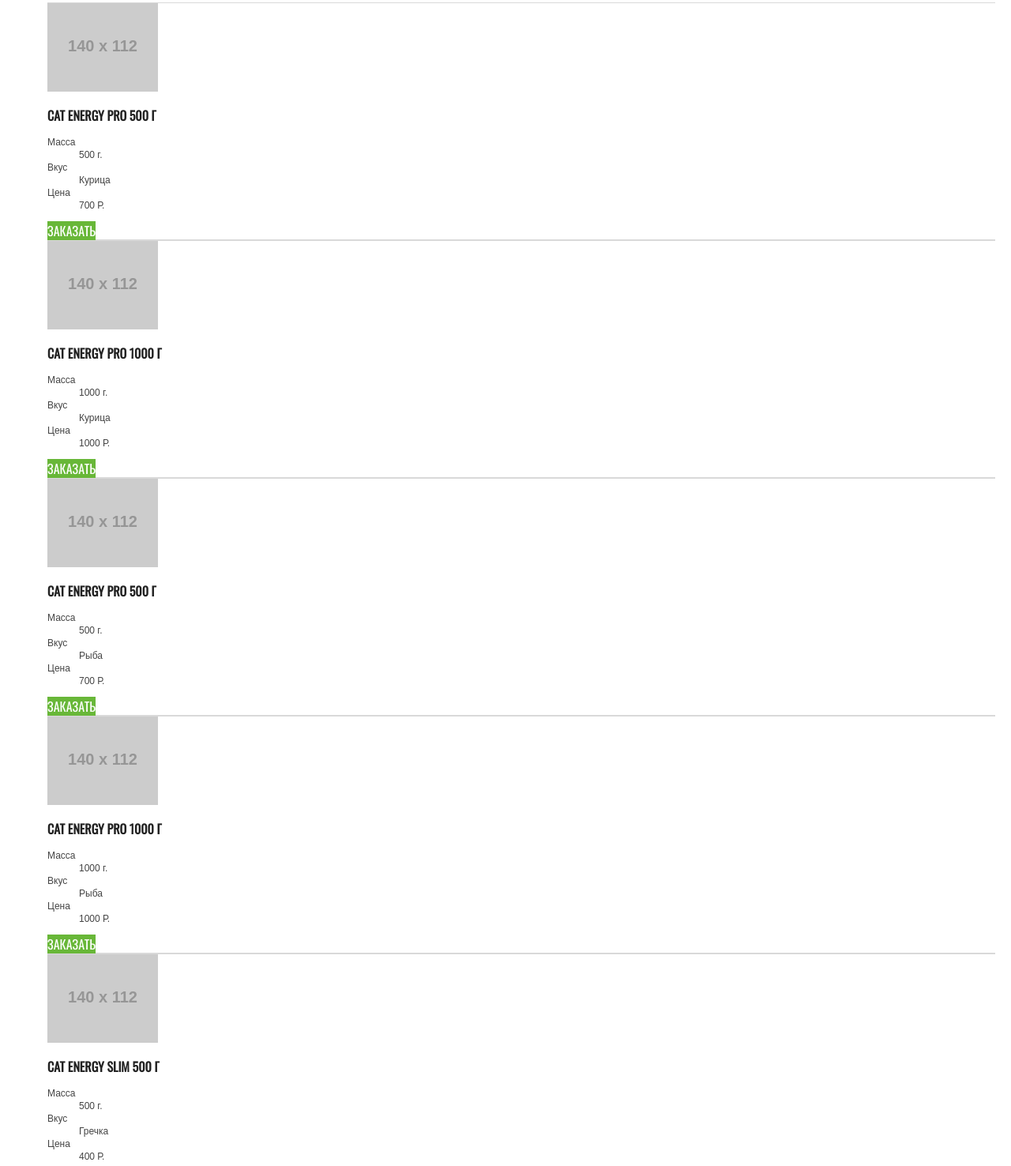
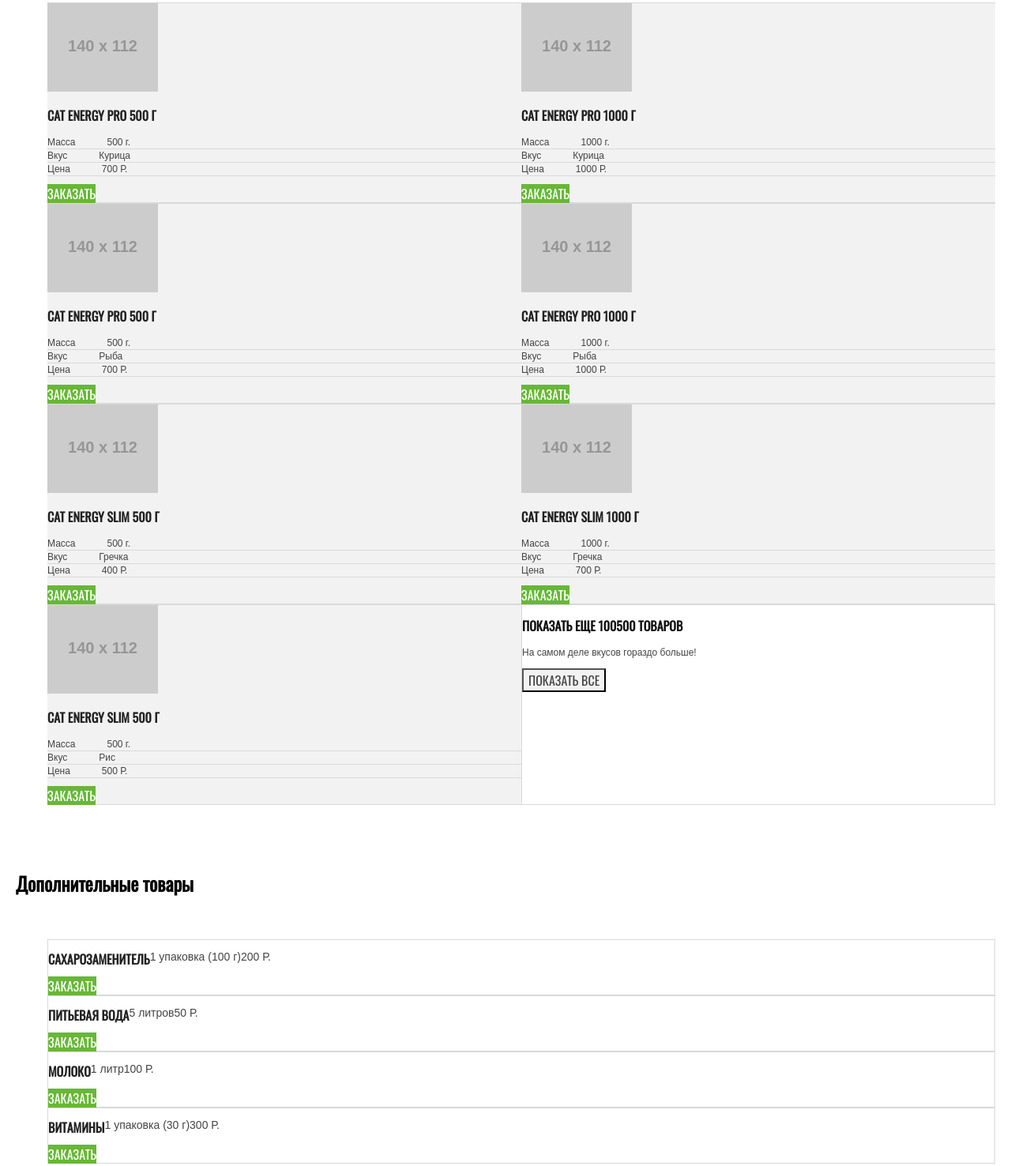
Before and after one commit to ivan573/1318193-cat-energy-21, a website: page source/catalog.html in a window 1280 px wide. Shown: the part 218-1694 px from the top of the page at 79% size. Drawn offline with nearby package versions, Linux system fonts and the light colour scheme; files that its build step writes are made by us from their sources; placeholder pictures from the web are drawn by us.

Commit message:
Adding screen width media queries for the catalog page

```diff
--- a/source/catalog.html
+++ b/source/catalog.html
@@ -46,12 +46,18 @@
               <h3>Cat Energy Pro 500 г</h3>
             </a>
             <dl class="item__data data">
+              <div class="data__weight">
                 <dt class="data__unit">Масса</dt>
                 <dd class="data__value">500 г.</dd>
+              </div>
+              <div class="data__taste">
                 <dt class="data__unit">Вкус</dt>
                 <dd class="data__value">Курица</dd>
+              </div>
+              <div class="data__price">
                 <dt class="data__unit">Цена</dt>
                 <dd class="data__value">700 Р.</dd>
+              </div>
             </dl>
             <a class="item__order-button" href="#">Заказать</a>
           </li>
@@ -63,12 +69,18 @@
               <h3>Cat Energy Pro 1000 г</h3>
             </a>
             <dl class="item__data data">
+              <div class="data__weight">
                 <dt class="data__unit">Масса</dt>
                 <dd class="data__value">1000 г.</dd>
+              </div>
+              <div class="data__taste">
                 <dt class="data__unit">Вкус</dt>
                 <dd class="data__value">Курица</dd>
+              </div>
+              <div class="data__price">
                 <dt class="data__unit">Цена</dt>
                 <dd class="data__value">1000 Р.</dd>
+              </div>
             </dl>
             <a class="item__order-button" href="#">Заказать</a>
           </li>
@@ -80,12 +92,18 @@
               <h3>Cat Energy Pro 500 г</h3>
             </a>
             <dl class="item__data data">
+              <div class="data__weight">
                 <dt class="data__unit">Масса</dt>
                 <dd class="data__value">500 г.</dd>
+              </div>
+              <div class="data__taste">
                 <dt class="data__unit">Вкус</dt>
                 <dd class="data__value">Рыба</dd>
+              </div>
+              <div class="data__price">
                 <dt class="data__unit">Цена</dt>
                 <dd class="data__value">700 Р.</dd>
+              </div>
             </dl>
             <a class="item__order-button" href="#">Заказать</a>
           </li>
@@ -97,12 +115,18 @@
               <h3>Cat Energy Pro 1000 г</h3>
             </a>
             <dl class="item__data data">
+              <div class="data__weight">
                 <dt class="data__unit">Масса</dt>
                 <dd class="data__value">1000 г.</dd>
+              </div>
+              <div class="data__taste">
                 <dt class="data__unit">Вкус</dt>
                 <dd class="data__value">Рыба</dd>
+              </div>
+              <div class="data__price">
                 <dt class="data__unit">Цена</dt>
                 <dd class="data__value">1000 Р.</dd>
+              </div>
             </dl>
             <a class="item__order-button" href="#">Заказать</a>
           </li>
@@ -114,12 +138,18 @@
               <h3>Cat Energy Slim 500 г</h3>
             </a>
             <dl class="item__data data">
+              <div class="data__weight">
                 <dt class="data__unit">Масса</dt>
                 <dd class="data__value">500 г.</dd>
+              </div>
+              <div class="data__taste">
                 <dt class="data__unit">Вкус</dt>
                 <dd class="data__value">Гречка</dd>
+              </div>
+              <div class="data__price">
                 <dt class="data__unit">Цена</dt>
                 <dd class="data__value">400 Р.</dd>
+              </div>
             </dl>
             <a class="item__order-button" href="#">Заказать</a>
           </li>
@@ -131,12 +161,18 @@
               <h3>Cat Energy Slim 1000 г</h3>
             </a>
             <dl class="item__data data">
+              <div class="data__weight">
                 <dt class="data__unit">Масса</dt>
                 <dd class="data__value">1000 г.</dd>
+              </div>
+              <div class="data__taste">
                 <dt class="data__unit">Вкус</dt>
                 <dd class="data__value">Гречка</dd>
+              </div>
+              <div class="data__price">
                 <dt class="data__unit">Цена</dt>
                 <dd class="data__value">700 Р.</dd>
+              </div>
             </dl>
             <a class="item__order-button" href="#">Заказать</a>
           </li>
@@ -148,12 +184,18 @@
               <h3>Cat Energy Slim 500 г</h3>
             </a>
             <dl class="item__data data">
+              <div class="data__weight">
                 <dt class="data__unit">Масса</dt>
                 <dd class="data__value">500 г.</dd>
+              </div>
+              <div class="data__taste">
                 <dt class="data__unit">Вкус</dt>
                 <dd class="data__value">Рис</dd>
+              </div>
+              <div class="data__price">
                 <dt class="data__unit">Цена</dt>
                 <dd class="data__value">500 Р.</dd>
+              </div>
             </dl>
             <a class="item__order-button" href="#">Заказать</a>
           </li>
@@ -164,10 +206,12 @@
           </li>
         </ul>
       </section>
+      <div class="page-main__extra-and-gift-wrapper extra-and-gift-wrapper">
         <section class="page-main__extra-goods extra-goods">
           <h2 class="extra-goods__heading">Дополнительные товары</h2>
           <ul class="extra-goods__catalog-extra catalog-extra">
             <li class="catalog-extra__item-extra item-extra">
+              <div class="item-extra__data">
                 <a class="item-extra__name" href="#">
                   <h3>Сахарозаменитель</h3>
                 </a>
@@ -175,9 +219,11 @@
                   <p class="info__unit">1 упаковка (100 г)</p>
                   <p class="info__price">200 Р.</p>
                 </div>
+              </div>
               <a class="item-extra__order-button" href="#">Заказать</a>
             </li>
             <li class="catalog-extra__item-extra item-extra">
+              <div class="item-extra__data">
                 <a class="item-extra__name" href="#">
                   <h3>Питьевая вода</h3>
                 </a>
@@ -185,9 +231,11 @@
                   <p class="info__unit">5 литров</p>
                   <p class="info__price">50 Р.</p>
                 </div>
+              </div>
               <a class="item-extra__order-button" href="#">Заказать</a>
             </li>
             <li class="catalog-extra__item-extra item-extra">
+              <div class="item-extra__data">
                 <a class="item-extra__name" href="#">
                   <h3>Молоко</h3>
                 </a>
@@ -195,9 +243,11 @@
                   <p class="info__unit">1 литр</p>
                   <p class="info__price">100 Р.</p>
                 </div>
+              </div>
               <a class="item-extra__order-button" href="#">Заказать</a>
             </li>
             <li class="catalog-extra__item-extra item-extra">
+              <div class="item-extra__data">
                 <a class="item-extra__name" href="#">
                   <h3>Витамины</h3>
                 </a>
@@ -205,14 +255,16 @@
                   <p class="info__unit">1 упаковка (30 г)</p>
                   <p class="info__price">300 Р.</p>
                 </div>
+              </div>
               <a class="item-extra__order-button" href="#">Заказать</a>
             </li>
           </ul>
         </section>
         <section class="page-main__gift gift">
-        <h2 class="visially-hidden">Подарок</h2>
+          <h2 class="visually-hidden">Подарок</h2>
           <p class="gift__text">Закажите все и получите чехол для кота в подарок!</p>
         </section>
+      </div>
     </main>
     <footer class="page-footer">
       <div class="page-footer__address-wrapper">
--- /dev/null
+++ b/source/less/blocks/catalog/catalog.less
@@ -0,0 +1,10 @@
+.catalog {
+  @media (min-width: @tablet-width) {
+    display: grid;
+    grid-template-columns: 1fr 1fr;
+  }
+
+  @media (min-width: @desktop-width) {
+    grid-template-columns: repeat(4, 1fr);
+  }
+}
--- a/source/less/blocks/catalog/data.less
+++ b/source/less/blocks/catalog/data.less
@@ -1,7 +1,16 @@
-.data__unit,
-.data__value {
+.data {
   font-family: "Arial", sans-serif;
   color: @dark-grey;
   font-size: 12px;
   line-height: 16px;
 }
+
+.data__weight,
+.data__taste,
+.data__price {
+  display: flex;
+
+  @media (min-width: @tablet-width) {
+    border-bottom: @border;
+  }
+}
--- /dev/null
+++ b/source/less/blocks/catalog/extra-and-gift-wrapper.less
@@ -0,0 +1,9 @@
+.extra-and-gift-wrapper {
+  @media (min-width: @desktop-width) {
+    // это нужно из-за того что у заголовка position absolute чтобы вытащить его из грида
+    margin-top: 193px;
+
+    display: grid;
+    grid-template-columns: 3fr 1fr;
+  }
+}
--- a/source/less/blocks/catalog/extra-goods.less
+++ b/source/less/blocks/catalog/extra-goods.less
@@ -4,4 +4,11 @@
 
   font-size: 24px;
   line-height: 24px;
+
+  @media (min-width: @desktop-width) {
+    position: absolute;
+
+    // расположение пока на глаз задал. поменяю когда буду все отступы по макету делать.
+    top: 800px;
+  }
 }
--- a/source/less/blocks/catalog/info.less
+++ b/source/less/blocks/catalog/info.less
@@ -1,3 +1,7 @@
+.info {
+  display: flex;
+}
+
 .info__unit,
 .info__price {
   font-family: "Arial", sans-serif;
--- a/source/less/blocks/catalog/item-extra.less
+++ b/source/less/blocks/catalog/item-extra.less
@@ -1,6 +1,16 @@
 .item-extra {
   border-top: @border;
   border-bottom: @border;
+
+  @media (min-width: @tablet-width) {
+    border: @border;
+  }
+}
+
+.item-extra__data {
+  @media (min-width: @tablet-width) {
+    display: flex;
+  }
 }
 
 .item-extra__name {
--- a/source/less/blocks/catalog/item.less
+++ b/source/less/blocks/catalog/item.less
@@ -1,6 +1,10 @@
 .item {
   border-top: @border;
   border-bottom: @border;
+
+  @media (min-width: @tablet-width) {
+    background-color: @basic-grey;
+  }
 
   &--show-more {
     .item__name {
@@ -9,6 +13,12 @@
       color: @bronze-black;
       font-size: 16px;
       line-height: 20px;
+    }
+
+    @media (min-width: @tablet-width) {
+      background-color: inherit;
+
+      border: @border;
     }
   }
 }
--- a/source/less/style.less
+++ b/source/less/style.less
@@ -16,9 +16,11 @@
 @import url("blocks/form/cat-owner.less");
 @import url("blocks/form/comment.less");
 @import url("blocks/form/extra.less");
+@import url("blocks/catalog/catalog.less");
 @import url("blocks/catalog/goods.less");
 @import url("blocks/catalog/item.less");
 @import url("blocks/catalog/data.less");
+@import url("blocks/catalog/extra-and-gift-wrapper.less");
 @import url("blocks/catalog/extra-goods.less");
 @import url("blocks/catalog/item-extra.less");
 @import url("blocks/catalog/info.less");
```
Lines whose indentation alone changed are shown as unchanged.
